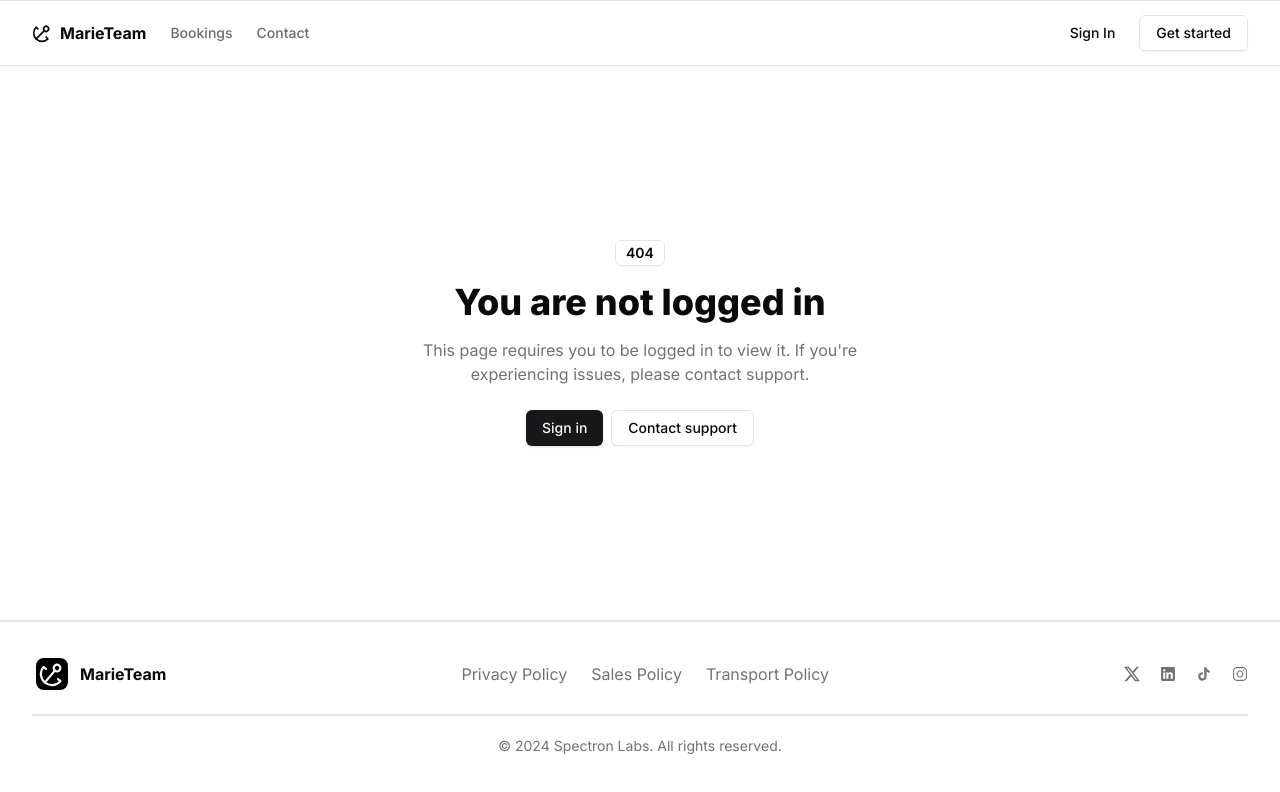
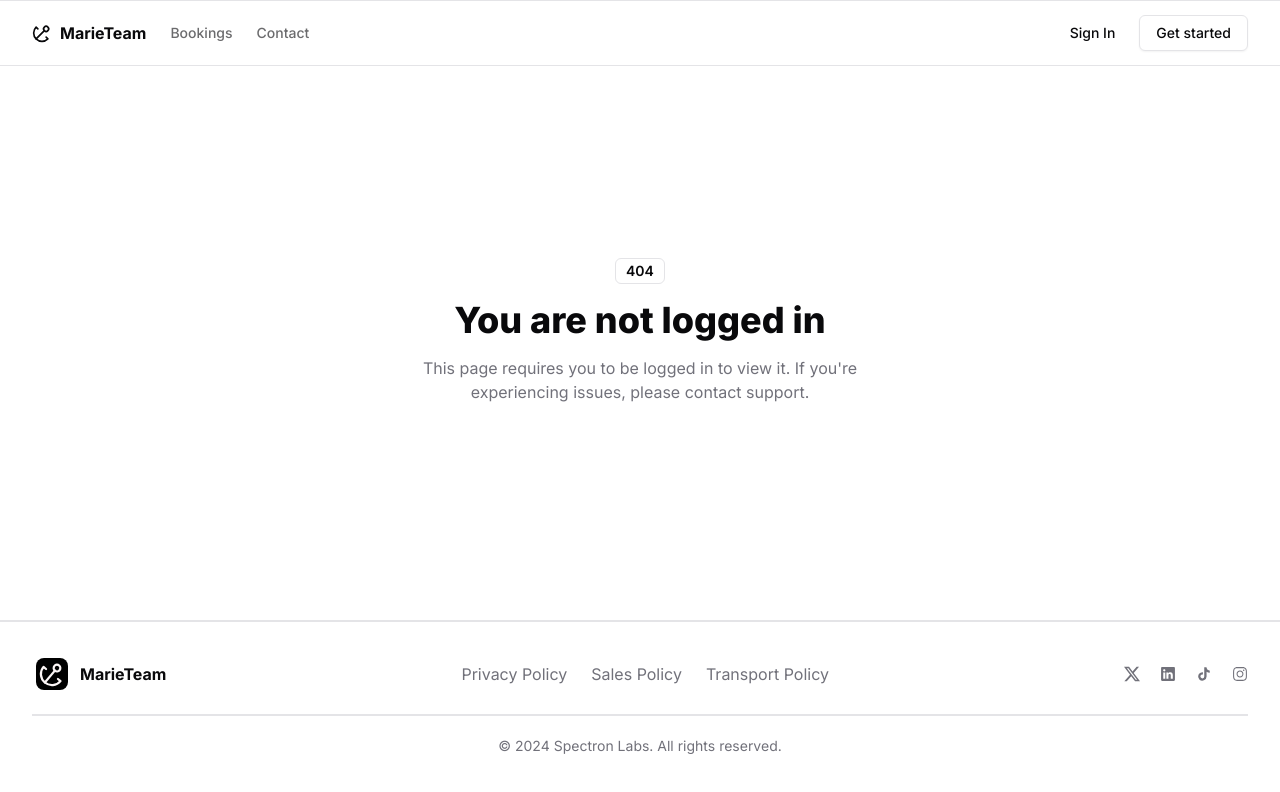
Before and after one commit to MrInspection/marieteam-web, a Next.js app: page /orders in a window 1280 px wide. Shown: the top 792 px of the page. Built offline with nearby package versions, Linux system fonts and the light colour scheme; no server answers.

Commit message:
Final enhancements

```diff
--- a/src/app/(customer)/bookings/page.tsx
+++ b/src/app/(customer)/bookings/page.tsx
@@ -19,6 +19,7 @@ import { CrossingDetails } from "@/app/(customer)/bookings/_components/crossing-
 import { toast } from "sonner";
 import { Badge } from "@/components/ui/badge";
 import { useRouter } from "next/navigation";
+import BroadcastBanner from "@/components/broadcast-banner";
 
 export default function BookingPage() {
   const [crossings, setCrossings] = useState<Crossing[] | null>(null);
@@ -39,11 +40,15 @@ export default function BookingPage() {
 
   const handleRedirect = (crossingId: string) => {
     setLoading(true);
+    toast.success("You will be redirected...");
     router.push(`/bookings/configure?trip=${crossingId}`);
   };
 
   return (
     <main className="flex flex-col flex-grow">
+
+      {process.env.NODE_ENV === "production" && <BroadcastBanner message={"The deployed version of MarieTeam on Vercel has an issue: to view the registered results from our database, you need to add +1 day to the target date."} variant="critical" />}
+
       <section className="container max-w-7xl py-8">
         <SearchForm onSubmit={handleSearch} />
       </section>
--- a/src/app/(customer)/contact/contact-form.tsx
+++ b/src/app/(customer)/contact/contact-form.tsx
@@ -56,7 +56,7 @@ export default function ContactForm() {
         try {
             setIsLoading(true);
             registerContact(data.name, data.email, data.subject, data.content)
-            toast.success("You have been successfully registered")
+            toast.success("You message has been submitted to MarieTeam")
             form.reset()
             router.push("/")
         } catch (error) {
--- a/src/features/auth/not-signin.tsx
+++ b/src/features/auth/not-signin.tsx
@@ -1,7 +1,4 @@
 import {Badge} from "@/components/ui/badge";
-import Link from "next/link";
-import {cn} from "@/lib/utils";
-import {buttonVariants} from "@/components/ui/button";
 
 export default function NotSignedIn() {
     return (
@@ -15,15 +12,6 @@ export default function NotSignedIn() {
                     <p className="text-muted-foreground mb-6">
                         This page requires you to be logged in to view it. If you&apos;re experiencing issues, please contact support.
                     </p>
-                    <div className="flex items-center justify-center gap-2">
-                        <Link href="/" className={cn(buttonVariants())}>
-                            Sign in
-                        </Link>
-                        <Link href="/contact" className={cn(buttonVariants({variant: "outline"}))}>
-                            Contact support
-                        </Link>
-                    </div>
-
                 </div>
             </div>
         </main>
```
